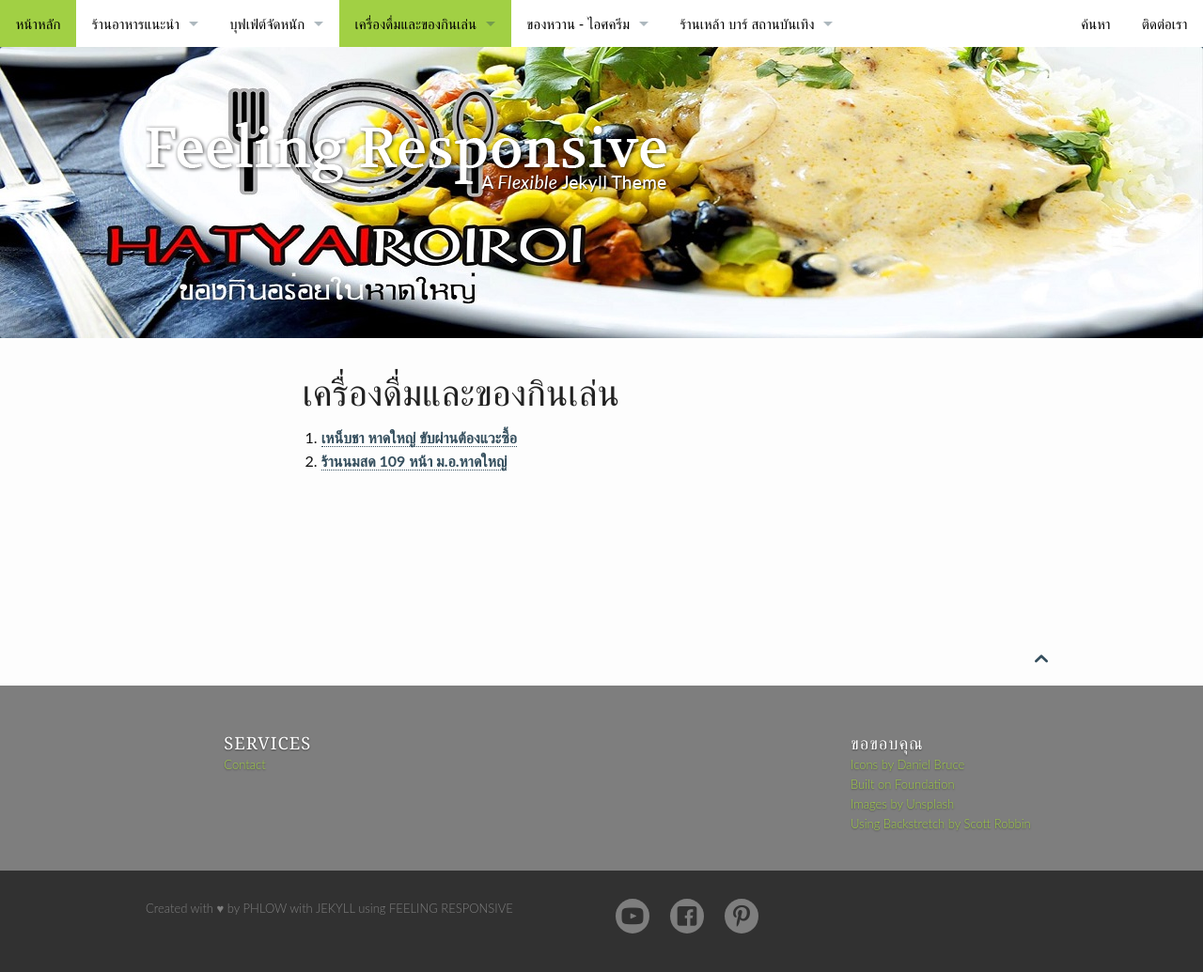
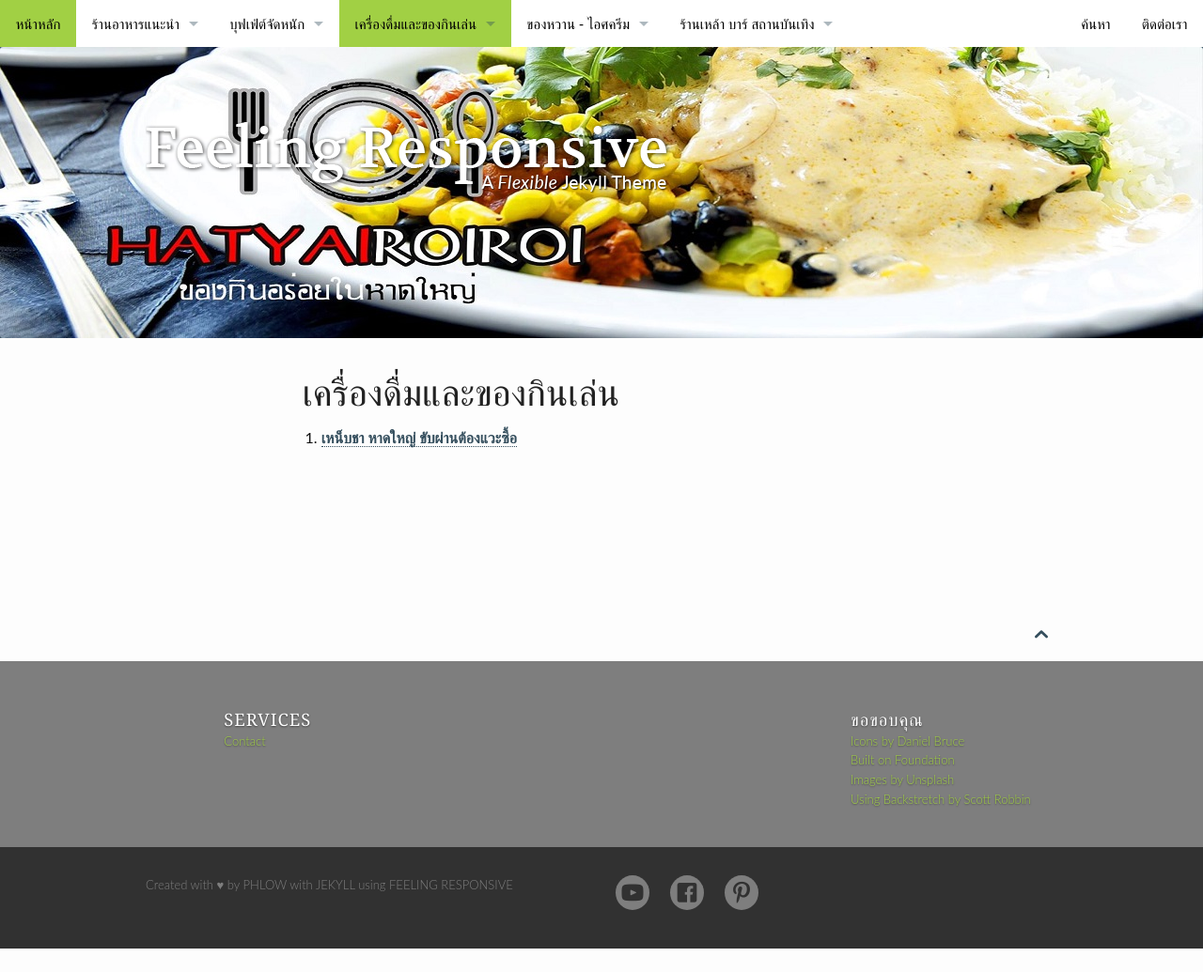
Before and after one commit to hatyairoiroi/hatyairoiroi.github.io, a Jekyll site: the page built from pages/เครื่องดื่มและของกินเล่น.md, in a window 1280 px wide. Shown: the whole page at 94% size. Built offline with Jekyll 4.4.1, drawn with Linux system fonts in a browser that asks for light colours; after the commit the page ends 1010 px from its top, so only the background shows below that.

Commit message:
Update เครื่องดื่มและของกินเล่น.md

```diff
--- a/pages/เครื่องดื่มและของกินเล่น.md
+++ b/pages/เครื่องดื่มและของกินเล่น.md
@@ -10,11 +10,9 @@ permalink: "/เครื่องดื่มและของกินเล
 
 
 1. [เหน็บชา หาดใหญ่ ขับผ่านต้องแวะซื้อ][13]
-2. [ร้านนมสด 109 หน้า ม.อ.หาดใหญ่][14]
 
 
 
 
 
- [13]: {{ site.url }}//
- [14]: {{ site.url }}//
+ [13]: {{ site.url }}/เหน๊บชา/
```
